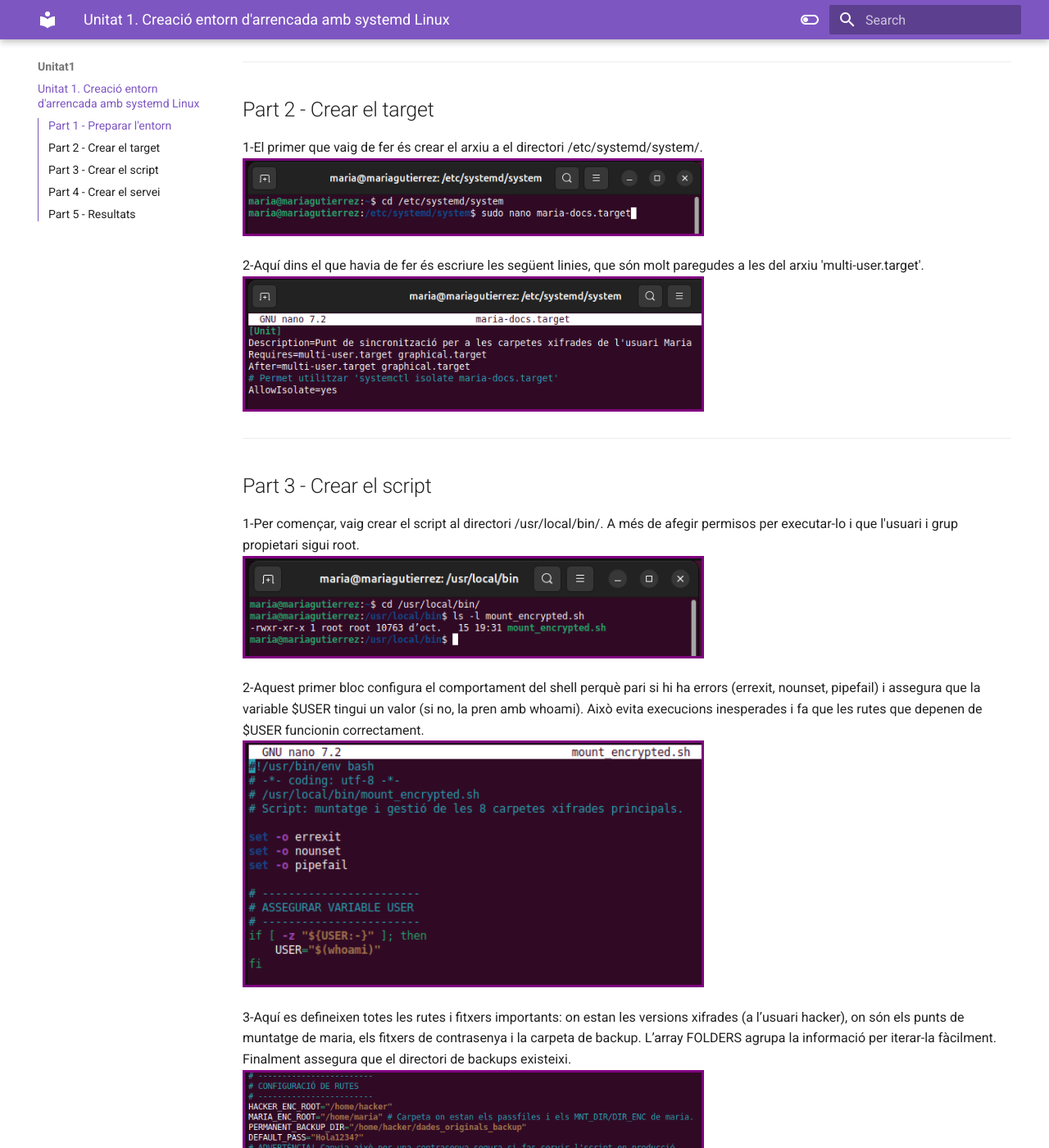
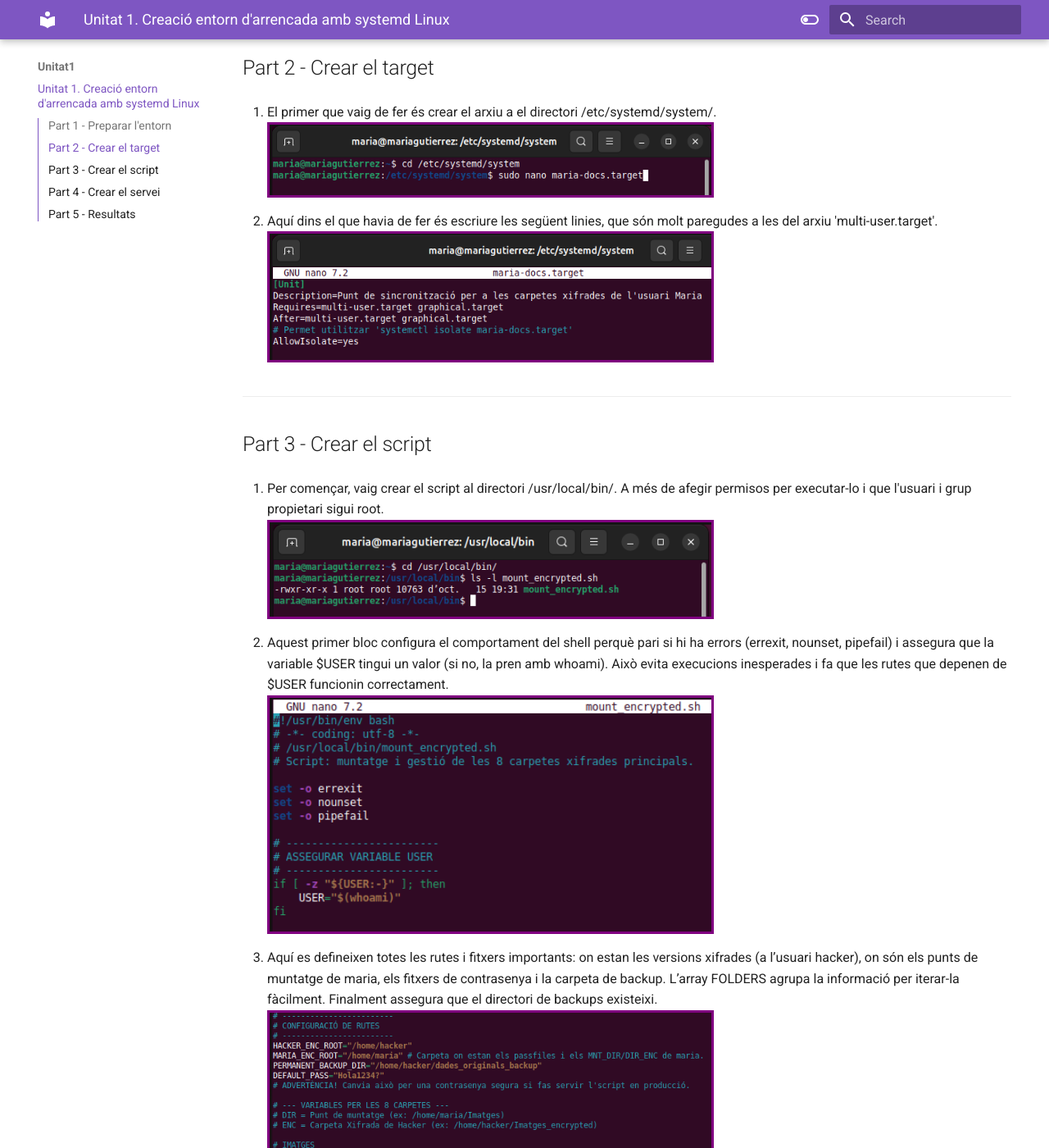
Before and after one commit to mariagutierrez03/projecte-asix2, an MkDocs documentation site: the page built from docs/unitat1/unitat1.md, in a window 1280 px wide and 1400 px high, scrolled down 2967 px. Shown: the whole window at 82% size. Built offline with MkDocs 1.6.1 and Material for MkDocs 9.7.7, drawn with Linux system fonts in a browser that asks for light colours; some of the changed text lies outside the part shown.

Commit message:
Fix formatting and grammar in unitat1.md
Corrected formatting and grammar issues throughout the document, including numbering and code block indentation.

````diff
--- a/docs/unitat1/unitat1.md
+++ b/docs/unitat1/unitat1.md
@@ -5,39 +5,39 @@
 
 ## Part 1 - Preparar l'entorn
 
-1-El primer que vaig fer va ser afegir l'usuari "hacker".
+1. El primer que vaig fer va ser afegir l'usuari "hacker".
 
-```bash
-sudo adduser hacker
-```
+  ```bash
+  sudo adduser hacker
+  ```
 
-![foto](fotos/sistemes1.png)
+  ![foto](fotos/sistemes1.png)
 
-2-Seguidament, vaig entrar en mode administrador i vaig crear el grup "cryptshare". A més vaig afegir els usuaris "maria" i "hacker" al grup prèviament creat. També és important afegir a l'usuari "hacker" al grup sudo. En acabar comprovo el resultat al fitxer /etc/group.
+2. Seguidament, vaig entrar en mode administrador i vaig crear el grup "cryptshare". A més vaig afegir els usuaris "maria" i "hacker" al grup prèviament creat. També és important afegir a l'usuari "hacker" al grup sudo. En acabar comprovo el resultat al fitxer /etc/group.
 
-```bash
-groupadd cryptshare
-```
+  ```bash
+  groupadd cryptshare
+  ```
 
-```bash
-usermod -aG cryptshare maria && usermod -aG cryptshare hacker && usermod -aG sudo hacker
-```
+  ```bash
+  usermod -aG cryptshare maria && usermod -aG cryptshare hacker && usermod -aG sudo hacker
+  ```
 
-```bash
-cat /etc/group | grep sudo* && cat /etc/group | grep cryp*
-```
+  ```bash
+  cat /etc/group | grep sudo* && cat /etc/group | grep cryp*
+  ```
 
-![foto](fotos/sistemes2.png)
+  ![foto](fotos/sistemes2.png)
 
-3-Tot seguit, vaig instal·lar el paquet gocryptfs. Aquest és important per encriptar les dades.
+3. Tot seguit, vaig instal·lar el paquet gocryptfs. Aquest és important per encriptar les dades.
 ![foto](fotos/sistemes4.png)
 ![foto](fotos/sistemes5.png)
 
-4-A l'usuari hacker vaig crear dues carpetes. La primera "dades_originals_backup" té la funció de fer una copia de les dades del usuari "maria". Les demés tenen la funció de guardar les dades de "maria" encriptades.
+4. A l'usuari hacker vaig crear dues carpetes. La primera "dades_originals_backup" té la funció de fer una copia de les dades del usuari "maria". Les demés tenen la funció de guardar les dades de "maria" encriptades.
 ![foto](fotos/sistemes6.png)
 ![foto](fotos/sistemes7.png)
 
-5-A continuació, crearem fitxers en multiples carpetes dins de l'usuari "maria". A més de canviar grup propietari a cryptshare i permisos 770.
+5. A continuació, crearem fitxers en multiples carpetes dins de l'usuari "maria". A més de canviar grup propietari a cryptshare i permisos 770.
 ![foto](fotos/docs1.png)
 ![foto](fotos/docs2.png)
 
@@ -45,48 +45,48 @@
 
 ## Part 2 - Crear el target
 
-1-El primer que vaig de fer és crear el arxiu a el directori /etc/systemd/system/.
+1. El primer que vaig de fer és crear el arxiu a el directori /etc/systemd/system/.
 ![foto](fotos/target1.png)
 
-2-Aquí dins el que havia de fer és escriure les següent linies, que són molt paregudes a les del arxiu 'multi-user.target'.
+2. Aquí dins el que havia de fer és escriure les següent linies, que són molt paregudes a les del arxiu 'multi-user.target'.
 ![foto](fotos/target2.png)
 
 ---
 
 ## Part 3 - Crear el script
 
-1-Per començar, vaig crear el script al directori /usr/local/bin/. A més de afegir permisos per executar-lo i que l'usuari i grup propietari sigui root.
+1. Per començar, vaig crear el script al directori /usr/local/bin/. A més de afegir permisos per executar-lo i que l'usuari i grup propietari sigui root.
 ![foto](fotos/script01.png)
 
-2-Aquest primer bloc configura el comportament del shell perquè pari si hi ha errors (errexit, nounset, pipefail) i assegura que la variable $USER tingui un valor (si no, la pren amb whoami). Això evita execucions inesperades i fa que les rutes que depenen de $USER funcionin correctament.
+2. Aquest primer bloc configura el comportament del shell perquè pari si hi ha errors (errexit, nounset, pipefail) i assegura que la variable $USER tingui un valor (si no, la pren amb whoami). Això evita execucions inesperades i fa que les rutes que depenen de $USER funcionin correctament.
 ![foto](fotos/script02.png)
 
-3-Aquí es defineixen totes les rutes i fitxers importants: on estan les versions xifrades (a l’usuari hacker), on són els punts de muntatge de maria, els fitxers de contrasenya i la carpeta de backup. L’array FOLDERS agrupa la informació per iterar-la fàcilment. Finalment assegura que el directori de backups existeixi.
+3. Aquí es defineixen totes les rutes i fitxers importants: on estan les versions xifrades (a l’usuari hacker), on són els punts de muntatge de maria, els fitxers de contrasenya i la carpeta de backup. L’array FOLDERS agrupa la informació per iterar-la fàcilment. Finalment assegura que el directori de backups existeixi.
 ![foto](fotos/script03.png)
 ![foto](fotos/script04.png)
 
-4-Aquesta funció fa tot el treball greu per a una carpeta: crea directoris i passfile si cal, inicialitza gocryptfs si no està inicialitzat, fa un backup si hi ha fitxers, buida el directori, munta la carpeta xifrada i, si cal, restaura els fitxers al punt muntat. Els echo serveixen per saber en quin pas està i per depurar.
+4. Aquesta funció fa tot el treball greu per a una carpeta: crea directoris i passfile si cal, inicialitza gocryptfs si no està inicialitzat, fa un backup si hi ha fitxers, buida el directori, munta la carpeta xifrada i, si cal, restaura els fitxers al punt muntat. Els echo serveixen per saber en quin pas està i per depurar.
 ![foto](fotos/script05.png)
 ![foto](fotos/script06.png)
 ![foto](fotos/script07.png)
 
-5-Aquesta funció desmunta la carpeta (si cal), buida el contingut en clar i copia els fitxers xifrats des de la carpeta _encrypted de hacker cap al directori de maria, excloent els fitxers interns de gocryptfs. És la sincronització final que deixa la carpeta de Maria amb la versió xifrada.
+5. Aquesta funció desmunta la carpeta (si cal), buida el contingut en clar i copia els fitxers xifrats des de la carpeta _encrypted de hacker cap al directori de maria, excloent els fitxers interns de gocryptfs. És la sincronització final que deixa la carpeta de Maria amb la versió xifrada.
 ![foto](fotos/script08.png)
 
-6-Aquí s’executa tot. El primer bucle crida process_folder() per a cada carpeta (fa backup, munta i restaura). El segon bucle crida sync_encrypted_to_mountpoint() per copiar la versió xifrada final a les carpetes de l’usuari. Els echo imprimen l’inici i final per tenir un registre clar.
+6. Aquí s’executa tot. El primer bucle crida process_folder() per a cada carpeta (fa backup, munta i restaura). El segon bucle crida sync_encrypted_to_mountpoint() per copiar la versió xifrada final a les carpetes de l’usuari. Els echo imprimen l’inici i final per tenir un registre clar.
 ![foto](fotos/script09.png)
 
 ---
 
 ## Part 4 - Crear el servei
 
-1-Per poder fer el servei havia de crear el fitxer al mateix directori que el target, però en la diferencia de ficar '.service' al final.
+1. Per poder fer el servei havia de crear el fitxer al mateix directori que el target, però en la diferencia de ficar '.service' al final.
 ![foto](fotos/service0.png)
 
-2-Una vegada dins és molt important configurar que funcioni a partir del target que havia creat prèviament. A més de la ruta al script, per a que l'executi.
+2. Una vegada dins és molt important configurar que funcioni a partir del target que havia creat prèviament. A més de la ruta al script, per a que l'executi.
 ![foto](fotos/service1.png)
 
-3-Per últim, haurem d'actualitzar el sistema, habilitar el service i fer un start del target.
+3. Per últim, haurem d'actualitzar el sistema, habilitar el service i fer un start del target.
 ![foto](fotos/service2.png)
 ![foto](fotos/service3.png)
 ![foto](fotos/service4.png)
@@ -95,13 +95,13 @@
 
 ## Part 5 - Resultats
 
-1-Una vegada ja hem reiniciat el sistema podrem observar que dins de cada carpeta del usuari maria les dades estan encriptades.
+1. Una vegada ja hem reiniciat el sistema podrem observar que dins de cada carpeta del usuari maria les dades estan encriptades.
 ![foto](fotos/resul2.png)
 
-2-Seguidament, si entrem en l'usuari hacker, podrem observa que a la carpeta dades_originals_backup estan totes les dades en clar del usuari maria.
+2. Seguidament, si entrem en l'usuari hacker, podrem observa que a la carpeta dades_originals_backup estan totes les dades en clar del usuari maria.
 ![foto](fotos/resul3.png)
 
-3-Per últim si observem els directoris *_encrypted podrem veure que les dades son exactament igual a les que estan actualment a maria, per tant la integritat de les dades encriptades es manté.
+3. Per últim si observem els directoris *_encrypted podrem veure que les dades son exactament igual a les que estan actualment a maria, per tant la integritat de les dades encriptades es manté.
 ![foto](fotos/resul1.png)
 
 ---
````
